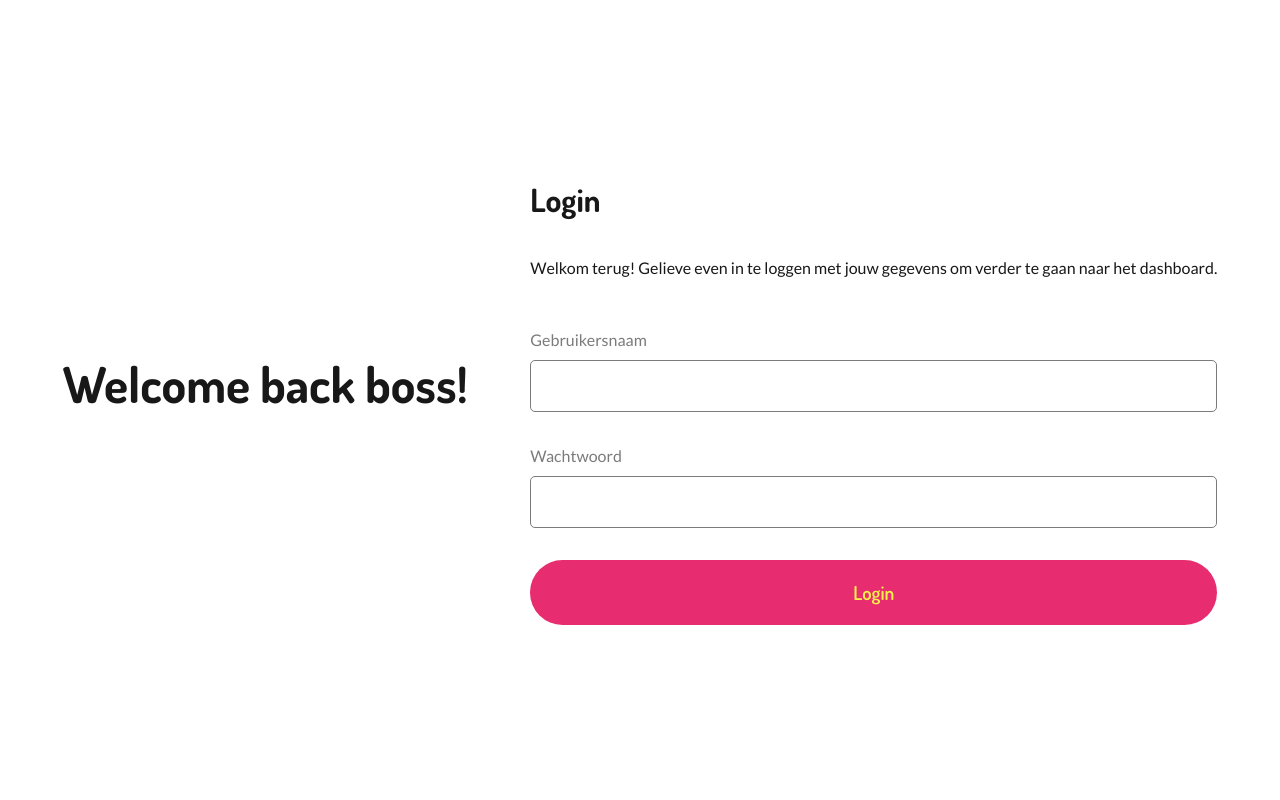
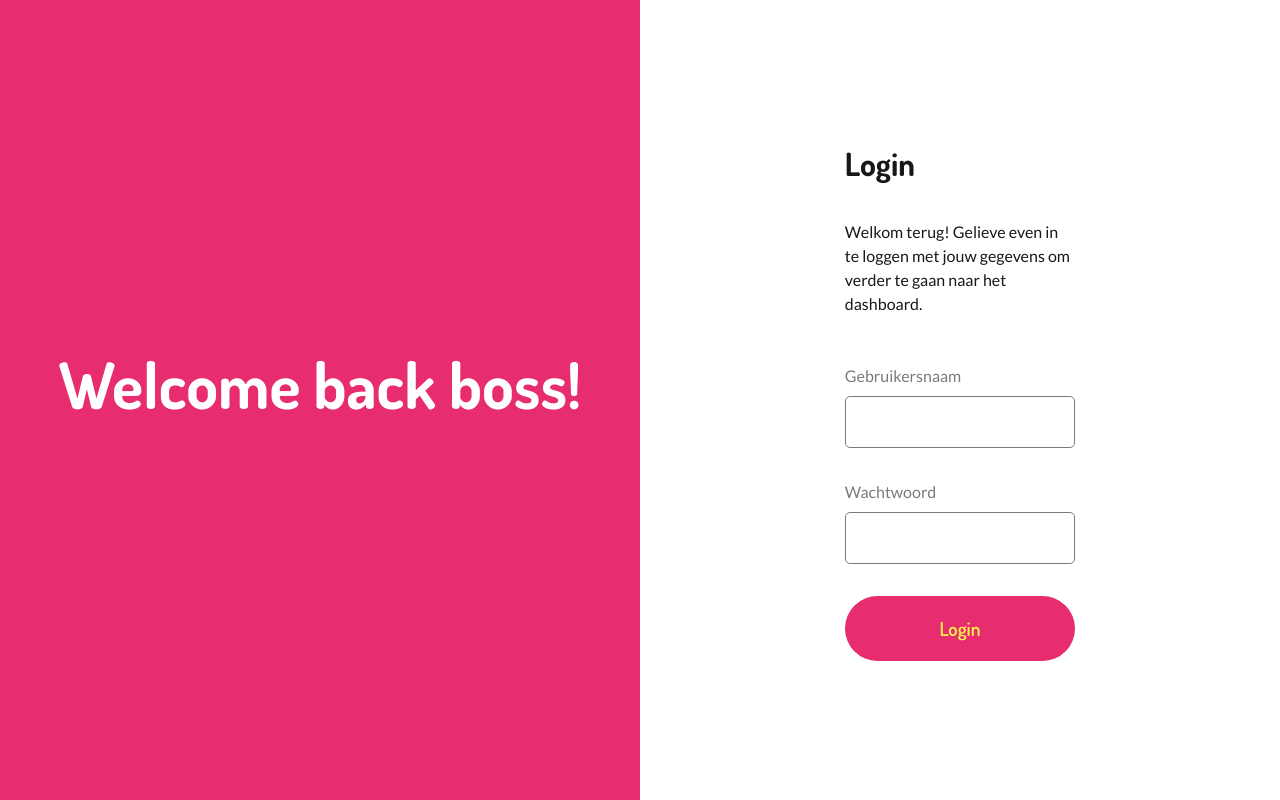
Before and after one commit to AlejandroDeWolf/donut-configurator-admin, a React (Vite) app: page / in a window 1280 px wide. Built offline with nearby package versions, Linux system fonts and the light colour scheme.

Commit message:
style: add styling to login hero section and hide hero section on mobile

```diff
--- a/src/sass/pages/login.scss
+++ b/src/sass/pages/login.scss
@@ -3,10 +3,45 @@
 .login {
   display: flex;
   flex-direction: row;
-  justify-content: space-evenly;
+  justify-content: space-between;
   align-items: center;
   height: 100vh;
   width: 100vw;
+
+  // small screen
+  @media (max-width: global.$breakpoint-tablet) {
+    flex-direction: column;
+    justify-content: center;
+  }
+
+  .login__hero {
+    width: 50%;
+    height: 100vh;
+    background-color: global.$color-primary;
+    display: flex;
+    flex-direction: column;
+    justify-content: center;
+    align-items: center;
+    color: global.$color-white;
+
+    @media (max-width: global.$breakpoint-tablet) {
+      display: none;
+    }
+
+    h1 {
+      font-size: 4rem;
+    }
+  }
+
+  .login__form {
+    width: 18%;
+    margin: 0 auto;
+
+    @media (max-width: global.$breakpoint-tablet) {
+      width: 100%;
+      padding: 2rem;
+    }
+  }
 
   .login__form__title {
     margin-bottom: 3rem;
```
